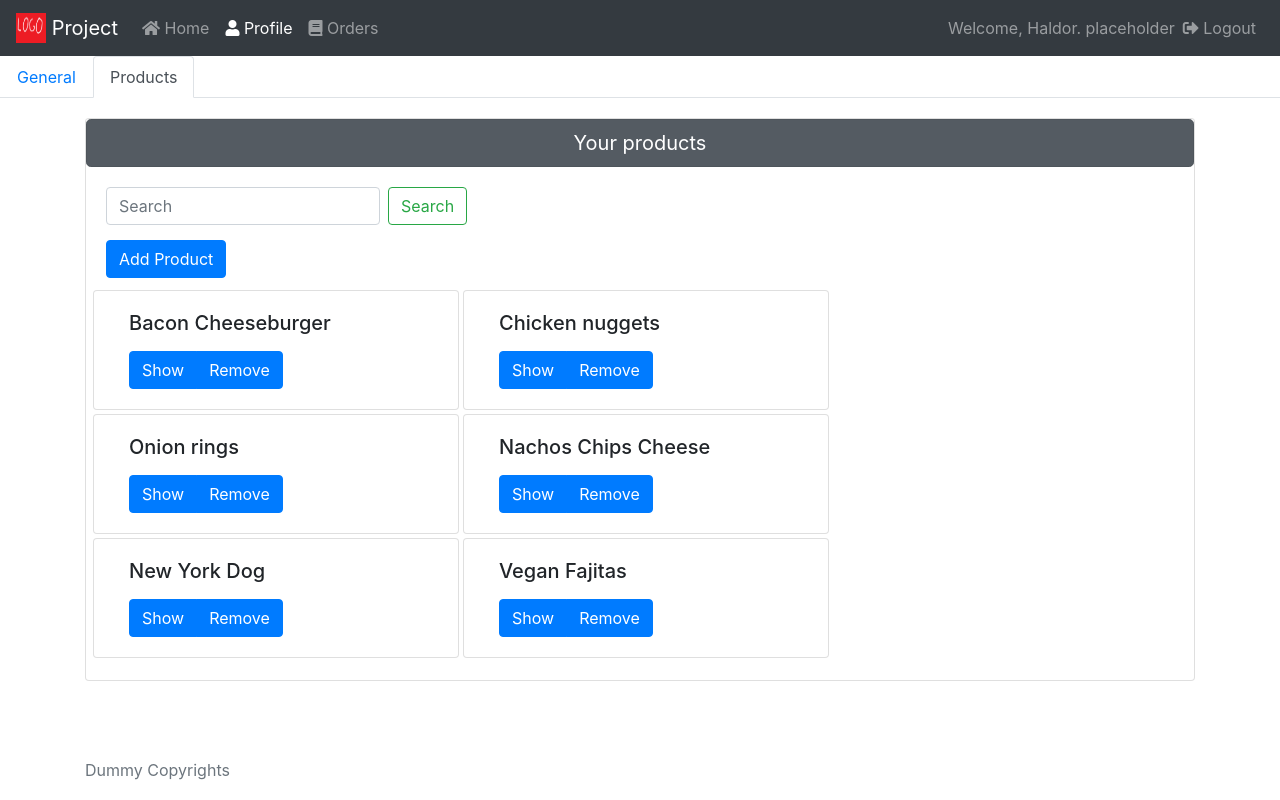
After one commit to Vuksaa/progetto-web, a PHP site: page /profile_providers.php in a window 1280 px wide, after a click on "Products". The commit adds this page. Run offline with PHP 8.4, Linux system fonts and the light colour scheme; a user stored in the database is signed in; data comes from the database, SQL or seed files in the repository; some libraries are stand-ins or nearby versions.

Commit message:
Add basic home and profile pages for providers

```diff
--- /dev/null
+++ b/profile_providers.php
@@ -0,0 +1,168 @@
+<?php
+  session_start();
+  if (!isset($_SESSION['logged']) || $_SESSION['logged'] == FALSE) {
+    header('Location: login.php');
+    exit();
+  }
+?>
+<!DOCTYPE html>
+<html lang="en">
+
+<head>
+  <meta charset="UTF-8">
+  <title>Project</title>
+  <meta name="viewport" content="width=device-width, initial-scale=1, shrink-to-fit=no">
+  <link rel="stylesheet" href="https://stackpath.bootstrapcdn.com/bootstrap/4.3.1/css/bootstrap.min.css" integrity="sha384-ggOyR0iXCbMQv3Xipma34MD+dH/1fQ784/j6cY/iJTQUOhcWr7x9JvoRxT2MZw1T" crossorigin="anonymous">
+  <script src="https://code.jquery.com/jquery-3.3.1.slim.min.js" integrity="sha384-q8i/X+965DzO0rT7abK41JStQIAqVgRVzpbzo5smXKp4YfRvH+8abtTE1Pi6jizo" crossorigin="anonymous"></script>
+  <script src="https://cdnjs.cloudflare.com/ajax/libs/popper.js/1.14.7/umd/popper.min.js" integrity="sha384-UO2eT0CpHqdSJQ6hJty5KVphtPhzWj9WO1clHTMGa3JDZwrnQq4sF86dIHNDz0W1" crossorigin="anonymous"></script>
+  <script src="https://stackpath.bootstrapcdn.com/bootstrap/4.3.1/js/bootstrap.min.js" integrity="sha384-JjSmVgyd0p3pXB1rRibZUAYoIIy6OrQ6VrjIEaFf/nJGzIxFDsf4x0xIM+B07jRM" crossorigin="anonymous"></script>
+  <link rel="stylesheet" href="https://use.fontawesome.com/releases/v5.8.1/css/all.css" integrity="sha384-50oBUHEmvpQ+1lW4y57PTFmhCaXp0ML5d60M1M7uH2+nqUivzIebhndOJK28anvf" crossorigin="anonymous">
+  <link rel="stylesheet" href="styles/style.css" />
+</head>
+
+<body>
+  <?php
+  $servername = "localhost";
+  $username = "root";
+  $password="";
+  $db = "uni_web_prod";
+  $conn = new mysqli($servername, $username,$password,$db);
+  if($conn->connect_error) {
+    die("Connection failed: ".$conn->connect_error);
+  }
+
+  ?>
+  <nav class="navbar navbar-expand-lg navbar-dark bg-dark sticky-top">
+    <a class="navbar-brand" href="home_clients.php">
+      <img src="res/logo.png" width="30" height="30" class="d-inline-block align-top" alt="">
+      Project
+    </a>
+    <button class="navbar-toggler" type="button" data-toggle="collapse" data-target="#navbarText" aria-controls="navbarText" aria-expanded="false" aria-label="Toggle navigation">
+      <span class="navbar-toggler-icon"></span>
+    </button>
+    <div class="collapse navbar-collapse" id="navbarText">
+      <ul class="navbar-nav mr-auto">
+        <li class="nav-item">
+          <a class="nav-link" href="home_providers.php"><i class="fas fa-home"></i> Home</a>
+        </li>
+        <li class="nav-item active">
+          <a class="nav-link" href="profile_providers.php"><i class="fas fa-user"></i> Profile<span class="sr-only">(current)</span></a>
+        </li>
+        <li class="nav-item">
+          <a class="nav-link" href="orders_clients.php"><i class="fas fa-book"></i> Orders</a>
+        </li>
+      </ul>
+      <ul class="navbar-nav navbar-right">
+        <li class="nav-item">
+          <div class="navbar-text">Welcome, <?php echo $_SESSION['provider_name']; ?>. placeholder</div>
+        </li>
+        <li class="nav-item">
+          <a class="nav-link" href="logout.php"><i class="fas fa-sign-out-alt"></i> Logout</a>
+        </li>
+      </ul>
+    </div>
+  </nav>
+
+  <nav>
+    <div class="nav nav-tabs" id="nav-tab" role="tablist">
+      <a class="nav-item nav-link active" id="nav-general-tab" data-toggle="tab" href="#nav-general" role="tab" aria-controls="nav-general" aria-selected="true">General</a>
+      <a class="nav-item nav-link" id="nav-product-tab" data-toggle="tab" href="#nav-product" role="tab" aria-controls="nav-profile" aria-selected="false">Products</a>
+    </div>
+  </nav>
+  <div class="tab-content" id="nav-tabContent">
+    <div class="tab-pane fade show active" id="nav-general" role="tabpanel" aria-labelledby="nav-general-tab">
+    </div>
+    <div class="tab-pane fade" id="nav-product" role="tabpanel" aria-labelledby="nav-product-tab">
+      <div class="container">
+        <div class="card main-card">
+          <h1 class="mb-0 form-group form-inline">
+            <button class="btn btn-secondary btn-lg btn-block active" data-toggle="collapse" data-target="#collapseProduct" aria-expanded="true" aria-controls="collapseProducts">
+              Your products
+            </button>
+          </h1>
+          <div id="collapseProduct" class="collapse show" aria-labelledby="headingFavouriteRestaurants">
+            <div class="card-body">
+              <form class="form-inline card-searchbar">
+                <input class="form-control mr-sm-2" type="search" placeholder="Search" aria-label="Search">
+                <button class="btn btn-outline-success my-2 my-sm-0" type="submit">Search</button>
+              </form>
+              <button type="button" class="btn btn-primary" data-toggle="modal" data-target="#productAddModal">Add Product</button>
+              <div class="row">
+                <?php
+                if ($products = $conn->query("SELECT product_id, product_name, product_price, product_description
+                                            FROM product
+                                            WHERE provider_id = '".$_SESSION['user_id']."'")) {
+                while ($productRow = $products->fetch_assoc()) {
+              ?>
+                <div class="card col-sm-4" style="width: 18rem; margin: 2px">
+                  <div class="card-body">
+                    <form action="<?php echo $_SERVER['PHP_SELF']; ?>" method="post" name="product_product_remove_form">
+                      <?php echo "<input type='number' name='productId' value='".$productRow['product_id']."' hidden>" ; ?>
+                      <h5 class="card-title"><?php echo $productRow['product_name'] ?> </h5>
+                    </form>
+                    <p class="card-text"><?php echo $productRow['product_description'] ?></p>
+                    <div class="btn-group btn-group-justified">
+                      <button class="btn btn-primary inline">Show</button>
+                      <button type="submit" name="btnProviderProductRemove" class="btn btn-primary" value="providerProductRemove">Remove</button>
+                    </div>
+                  </div>
+                </div>
+                <?php
+                  }
+                  $products->close();
+                } else {
+                  echo "Query failed";
+                }
+               ?>
+              </div>
+            </div>
+          </div>
+        </div>
+      </div>
+    </div>
+  </div>
+
+  <div class="modal fade" id="productAddModal" tabindex="-1" role="dialog" aria-labelledby="productAddModalLabel" aria-hidden="true">
+    <div class="modal-dialog" role="document">
+      <div class="modal-content">
+        <div class="modal-header">
+          <h5 class="modal-title" id="productAddModalLabel">Add a product</h5>
+          <button type="button" class="close" data-dismiss="modal" aria-label="Close">
+            <span aria-hidden="true">&times;</span>
+          </button>
+        </div>
+        <div class="modal-body">
+          <form>
+            <div class="form-group">
+              <label for="productName" class="col-form-label">Name:</label>
+              <input type="text" class="form-control" id="productName" required>
+            </div>
+            <div class="form-group">
+              <label for="message-text" class="col-form-label">Description:</label>
+              <textarea class="form-control" id="productDescription"></textarea>
+            </div>
+            <div class="form-group">
+              <label for="productPrice" class="col-form-label">Price:</label>
+              <input type="number" step="any" class="form-control" id="productPrice" required></input>
+            </div>
+          </form>
+        </div>
+        <div class="modal-footer">
+          <button type="button" class="btn btn-secondary" data-dismiss="modal">Close</button>
+          <button type="button" class="btn btn-primary">Add product</button>
+        </div>
+      </div>
+    </div>
+  </div>
+
+  <?php
+    $conn->close();
+   ?>
+  <footer class="footer">
+    <div class="container">
+      <p class="text-muted">Dummy Copyrights</p>
+    </div>
+  </footer>
+</body>
+
+</html>
```
Also changed, not shown: home_providers.php (renamed from home_providers.html, +13 -4 lines).
